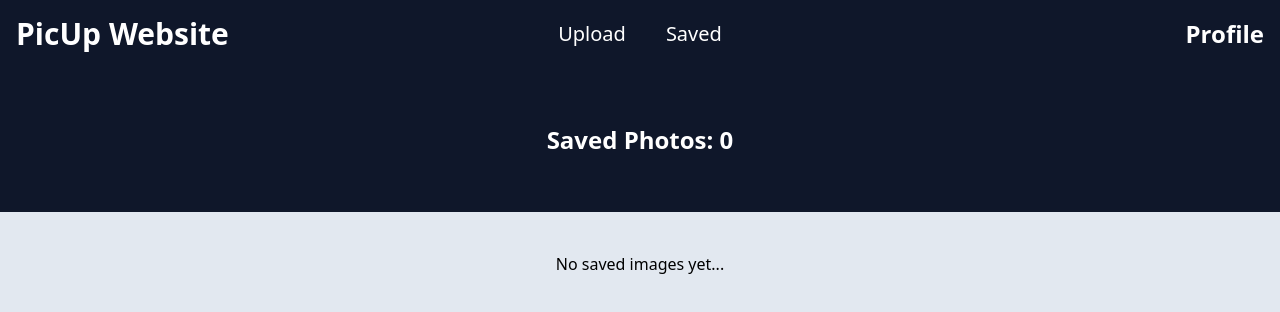
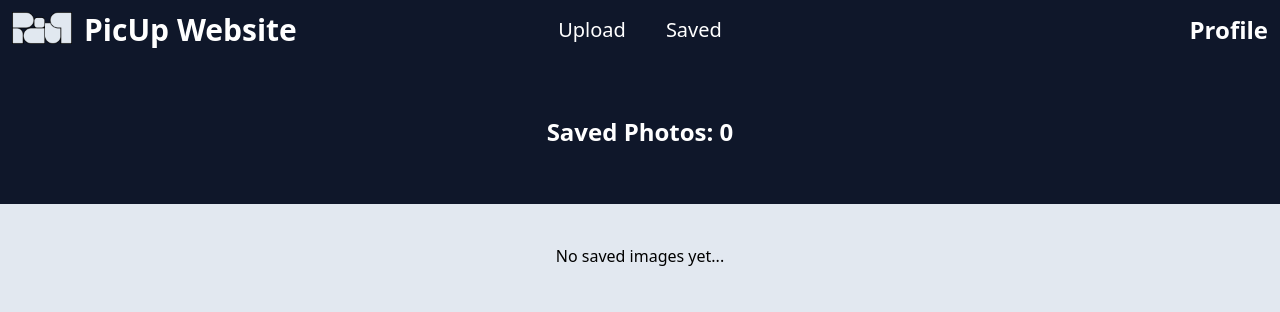
Before and after one commit to ALI-HUP/PicUp-website, a Next.js app: page /header/saved in a window 1280 px wide. Shown: the top 312 px of the page. Built offline with nearby package versions, Linux system fonts and the light colour scheme.

Commit message:
first use of logo

```diff
--- a/components/Header.tsx
+++ b/components/Header.tsx
@@ -1,10 +1,13 @@
 import React from 'react';
 import Link from 'next/link';
+import Image from 'next/image';
+import Logo from '@/public/logo/Untitled-2.png';
 
 const Header: React.FC = () => {
   return (
-    <header className="flex text-xl items-center justify-between p-4 bg-slate-900 text-white">
+    <header className="flex text-xl items-center justify-between p-3 bg-slate-900 text-white">
       <div className="flex text-3xl font-extrabold hover:scale-105 transition-all duration-300">
+        <Image src={Logo} alt='oops' className='w-[60px] h-8 mr-3'/>
         <Link href="/">
           <h1>PicUp Website</h1>
         </Link>
```
